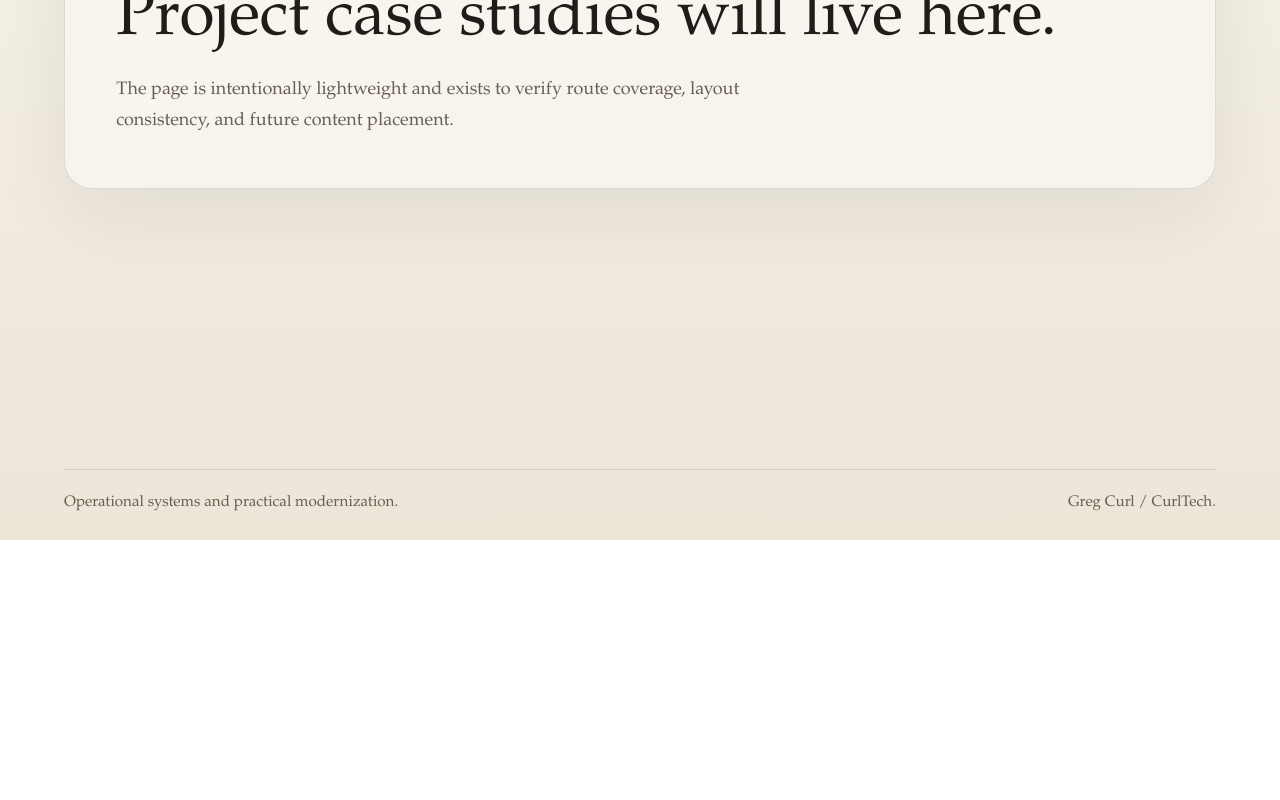
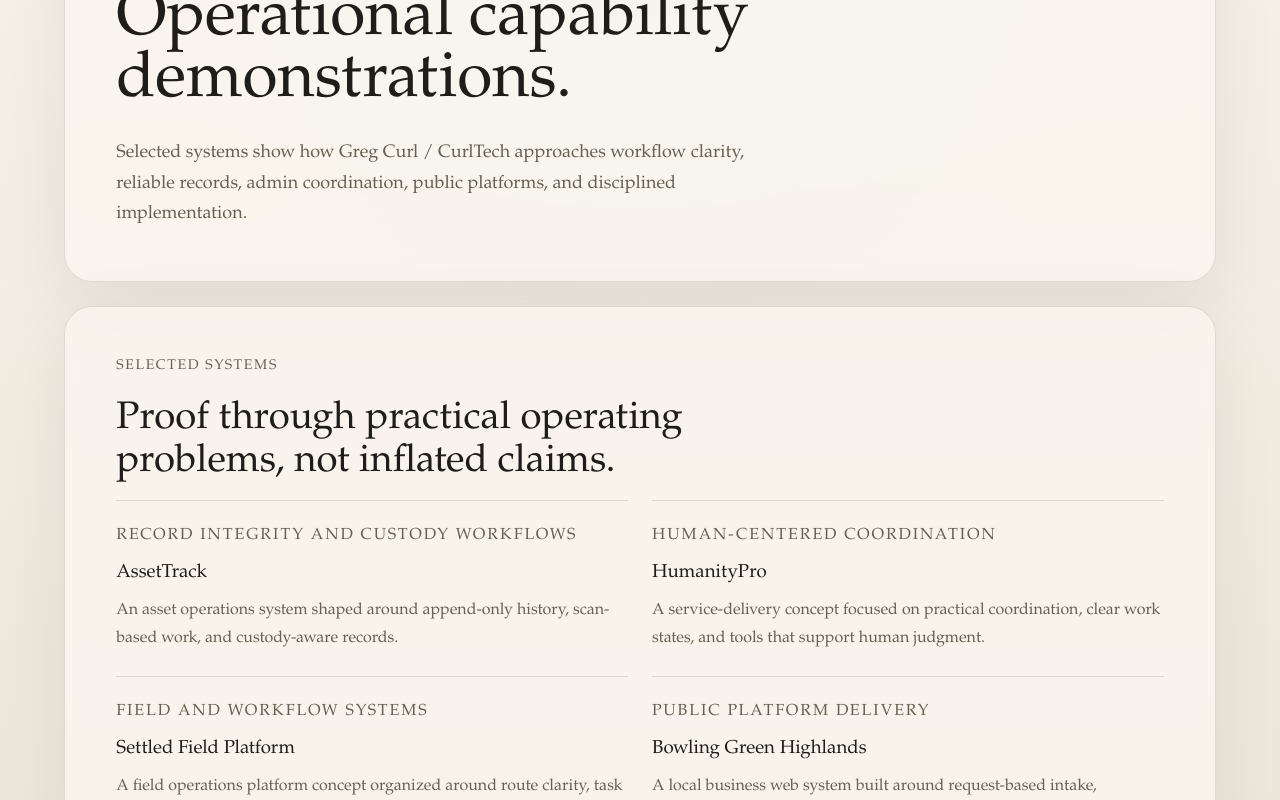
Before and after one commit to gacurl/gacurl-web, a Next.js app: page /projects in a window 1280 px wide. Shown: the part 260-1060 px from the top of the page. Before the commit the page ends 800 px from the top, so only its background shows below. Built offline with nearby package versions, Linux system fonts and the light colour scheme.

Commit message:
Issue 1-10: Reframe projects as operational capability demonstrations

```diff
--- a/app/projects/page.tsx
+++ b/app/projects/page.tsx
@@ -1,12 +1,58 @@
+const projects = [
+  {
+    name: "AssetTrack",
+    focus: "Record integrity and custody workflows",
+    description:
+      "An asset operations system shaped around append-only history, scan-based work, and custody-aware records."
+  },
+  {
+    name: "HumanityPro",
+    focus: "Human-centered coordination",
+    description:
+      "A service-delivery concept focused on practical coordination, clear work states, and tools that support human judgment."
+  },
+  {
+    name: "Settled Field Platform",
+    focus: "Field and workflow systems",
+    description:
+      "A field operations platform concept organized around route clarity, task flow, and operational visibility."
+  },
+  {
+    name: "Bowling Green Highlands",
+    focus: "Public platform delivery",
+    description:
+      "A local business web system built around request-based intake, operator-managed content, and straightforward verification."
+  }
+];
+
 export default function ProjectsPage() {
   return (
-    <section className="content-card">
-      <p className="eyebrow">Projects</p>
-      <h1>Project case studies will live here.</h1>
-      <p className="lede">
-        The page is intentionally lightweight and exists to verify route
-        coverage, layout consistency, and future content placement.
-      </p>
-    </section>
+    <div className="home-stack">
+      <section className="content-card">
+        <p className="eyebrow">Projects</p>
+        <h1>Operational capability demonstrations.</h1>
+        <p className="lede">
+          Selected systems show how Greg Curl / CurlTech approaches workflow
+          clarity, reliable records, admin coordination, public platforms, and
+          disciplined implementation.
+        </p>
+      </section>
+
+      <section className="content-card">
+        <div className="section-heading">
+          <p className="eyebrow">Selected Systems</p>
+          <h2>Proof through practical operating problems, not inflated claims.</h2>
+        </div>
+        <div className="content-grid">
+          {projects.map((project) => (
+            <article key={project.name}>
+              <p className="proof-label">{project.focus}</p>
+              <h3>{project.name}</h3>
+              <p>{project.description}</p>
+            </article>
+          ))}
+        </div>
+      </section>
+    </div>
   );
 }
```
